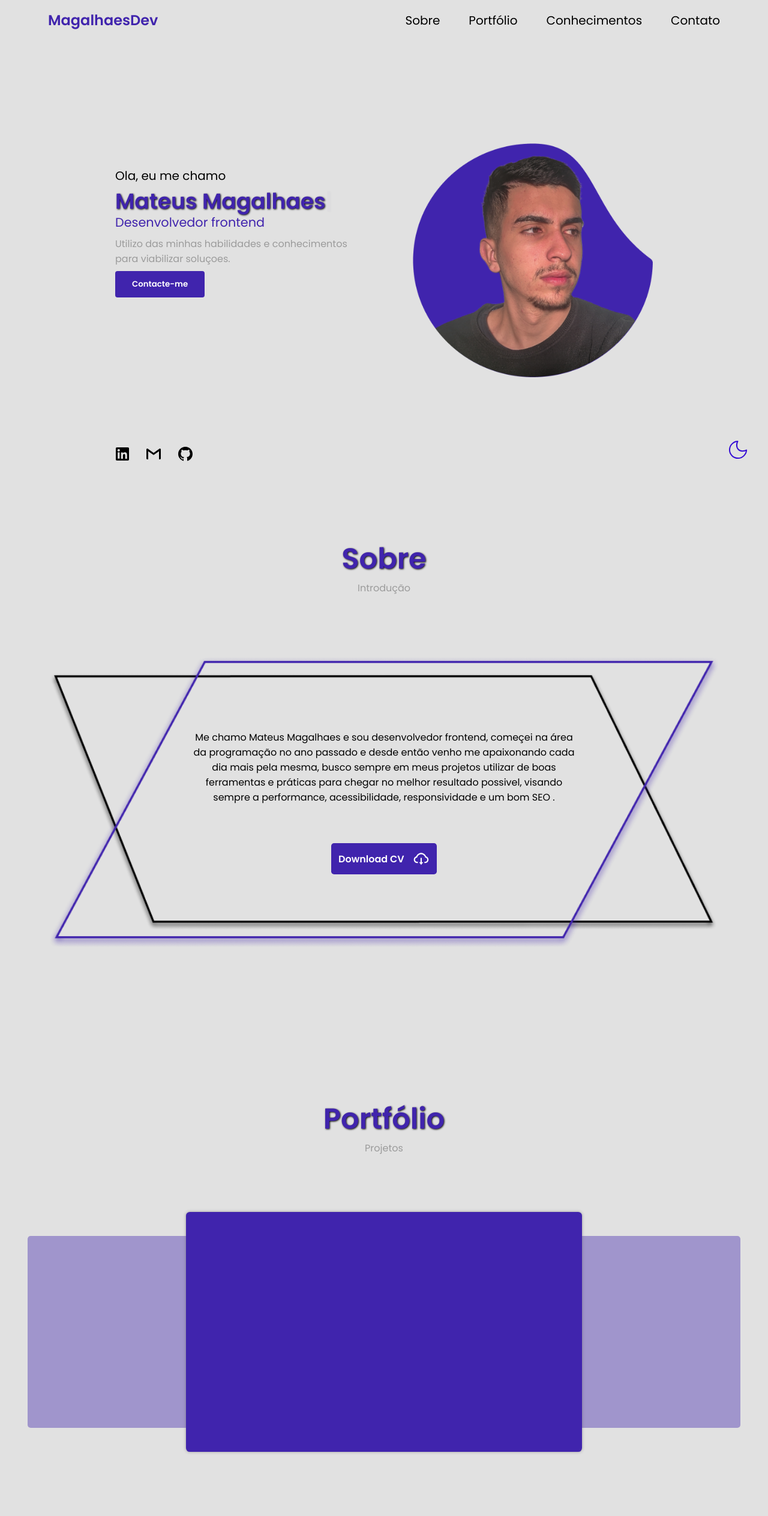
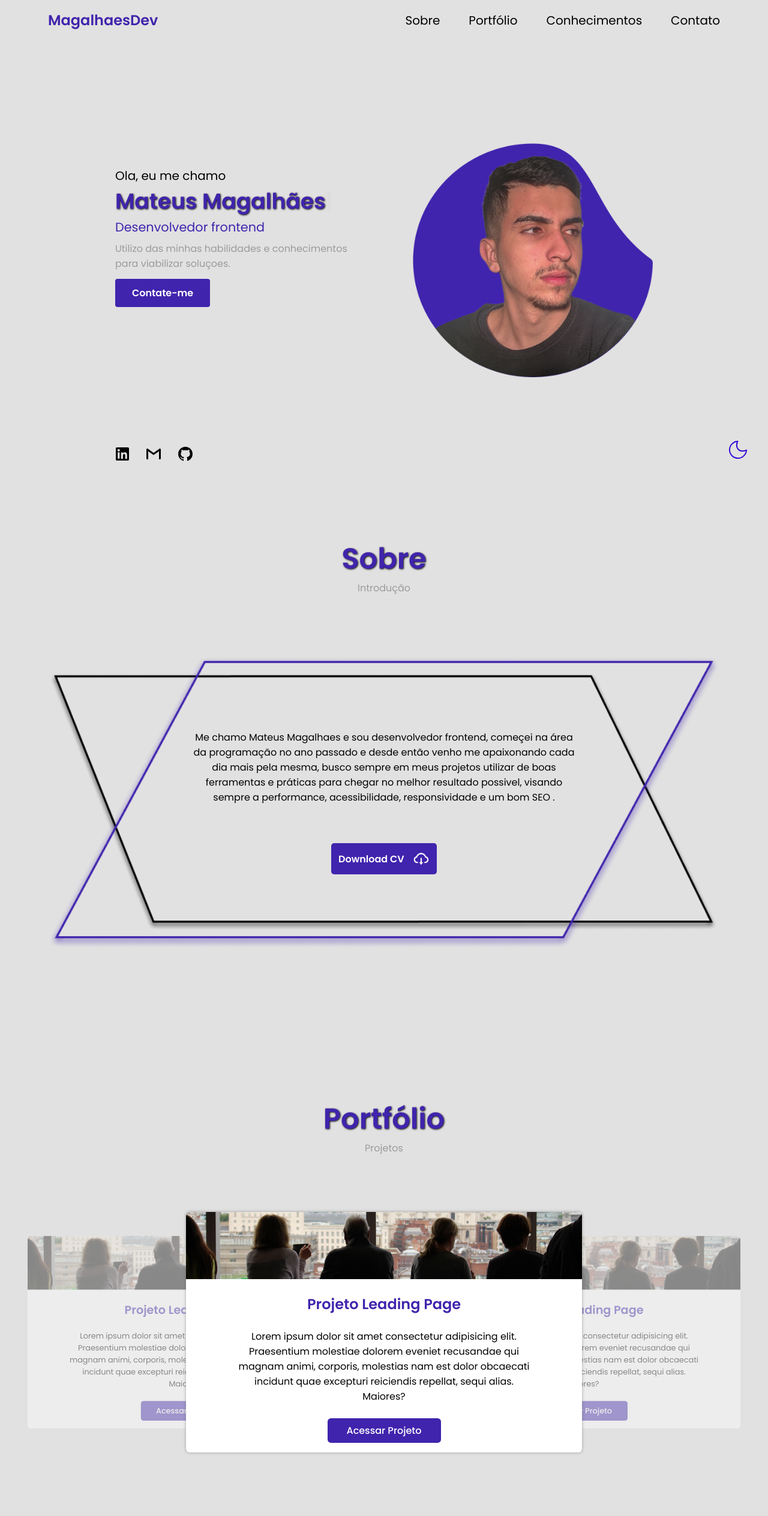
Before and after one commit to MagalhaesDev/Portfolio, a plain HTML site: page index.html in a window 1280 px wide. Shown: the top 2528 px of the page at 60% size. Drawn offline with nearby package versions, Linux system fonts and the light colour scheme.

Commit message:
alteration portfolio

```diff
--- a/index.html
+++ b/index.html
@@ -17,7 +17,7 @@
     <header>
       <nav>
         <div class="logo">
-          <strong>MagalhaesDev</strong>
+          <h1>MagalhaesDev</h1>
         </div>
         <div class="navegation">
           <ul>
@@ -55,13 +55,13 @@
         <div class="presentation">
           <div class="message-introduction">
             <p>Ola, eu me chamo</p>
-            <h1><span class="type"></span></h1>
-            <strong>Desenvolvedor frontend</strong>
+            <strong><span class="type"></span></strong>
+            <h2>Desenvolvedor frontend</h2>
             <small
               >Utilizo das minhas habilidades e conhecimentos para viabilizar
               soluçoes.</small
             >
-            <button><a href="#contact">Contacte-me</a></button>
+            <a href="#contact">Contate-me</a>
           </div>
           <div class="social-media">
             <a
@@ -159,13 +159,55 @@
             <input type="radio" name="slider" id="item-3" />
             <div class="cards">
               <label for="item-1" class="card" id="song-1">
-                <div class="content"></div>
+                <div class="content">
+                  <div class="img-card">
+                    <img src="assets/teste.jpg" alt="teste" />
+                  </div>
+                  <h1 class="title-card">Projeto Leading Page</h1>
+                  <div class="description-card">
+                    Lorem ipsum dolor sit amet consectetur adipisicing elit.
+                    Praesentium molestiae dolorem eveniet recusandae qui magnam
+                    animi, corporis, molestias nam est dolor obcaecati incidunt
+                    quae excepturi reiciendis repellat, sequi alias. Maiores?
+                  </div>
+                  <div class="button-card">
+                    <a href="#">Acessar Projeto</a>
+                  </div>
+                </div>
               </label>
               <label for="item-2" class="card" id="song-2">
-                <div class="content"></div>
+                <div class="content">
+                  <div class="img-card">
+                    <img src="assets/teste.jpg" alt="teste" />
+                  </div>
+                  <h1 class="title-card">Projeto Leading Page</h1>
+                  <div class="description-card">
+                    Lorem ipsum dolor sit amet consectetur adipisicing elit.
+                    Praesentium molestiae dolorem eveniet recusandae qui magnam
+                    animi, corporis, molestias nam est dolor obcaecati incidunt
+                    quae excepturi reiciendis repellat, sequi alias. Maiores?
+                  </div>
+                  <div class="button-card">
+                    <a href="#">Acessar Projeto</a>
+                  </div>
+                </div>
               </label>
               <label for="item-3" class="card" id="song-3">
-                <div class="content"></div>
+                <div class="content">
+                  <div class="img-card">
+                    <img src="assets/teste.jpg" alt="teste" />
+                  </div>
+                  <h1 class="title-card">Projeto Leading Page</h1>
+                  <div class="description-card">
+                    Lorem ipsum dolor sit amet consectetur adipisicing elit.
+                    Praesentium molestiae dolorem eveniet recusandae qui magnam
+                    animi, corporis, molestias nam est dolor obcaecati incidunt
+                    quae excepturi reiciendis repellat, sequi alias. Maiores?
+                  </div>
+                  <div class="button-card">
+                    <a href="#">Acessar Projeto</a>
+                  </div>
+                </div>
               </label>
             </div>
           </div>
@@ -279,8 +321,8 @@
                 />
                 <textarea
                   maxlength="531"
-                  name=""
-                  id=""
+                  name="message"
+                  id="message"
                   cols="30"
                   rows="10"
                   placeholder="Mensagem"
--- a/script.js
+++ b/script.js
@@ -101,6 +101,6 @@ ScrollReveal().reveal(
 // TypedJS
 
 let typed = new Typed(".type", {
-  strings: ["Mateus Magalhaes"],
+  strings: ["Mateus Magalhães"],
   typeSpeed: 150,
 });
--- a/style.css
+++ b/style.css
@@ -9,6 +9,7 @@
 :root {
   --background: #e1e1e1;
   --primary-color: #4024ad;
+  --button-hover: #2b1879;
   --black: #000000;
   --white: #ffffff;
   --gray: #d9d9d9;
@@ -87,7 +88,7 @@ header nav {
   align-items: center;
 }
 
-header nav .logo strong {
+header nav .logo h1 {
   font-size: 1.5rem;
   color: var(--primary-color);
 }
@@ -150,14 +151,14 @@ header nav .navegation ul li a:hover::after {
   font-size: 1.25rem;
 }
 
-.header .presentation .message-introduction h1 {
+.header .presentation .message-introduction strong {
   font-size: 2.25rem;
   color: var(--primary-color);
   text-shadow: #000000 1px 1px 3px;
   margin-bottom: -0.5rem;
 }
 
-.header .presentation .message-introduction strong {
+.header .presentation .message-introduction h2 {
   font-size: 1.3rem;
   font-weight: 400;
   color: var(--primary-color);
@@ -168,9 +169,10 @@ header nav .navegation ul li a:hover::after {
   padding: 0.5rem 0rem;
   color: var(--small-text);
   font-size: 1rem;
+  margin-bottom: 1rem;
 }
 
-.header .presentation .message-introduction button {
+.header .presentation .message-introduction a {
   padding: 0.75rem 1.75rem;
   font-weight: 600;
   border: none;
@@ -180,12 +182,12 @@ header nav .navegation ul li a:hover::after {
   transition: background 500ms;
 }
 
-.header .presentation .message-introduction button a {
+.header .presentation .message-introduction a {
   color: white;
 }
 
-.header .presentation .message-introduction button:hover {
-  background-color: #1f1255;
+.header .presentation .message-introduction a:hover {
+  background-color: var(--button-hover);
 }
 
 .header .presentation .social-media {
@@ -270,6 +272,7 @@ main section .img-about {
   position: absolute;
   top: 50%;
   left: 50%;
+  z-index: -1;
   transform: translate(-50%, -50%);
 }
 
@@ -277,7 +280,7 @@ main section .about .button-download a {
   background-color: var(--primary-color);
   border: none;
   border-radius: 0.3rem;
-  color: white;
+  color: #ffff;
   display: flex;
   align-items: center;
   justify-content: space-between;
@@ -286,6 +289,11 @@ main section .about .button-download a {
   font-weight: 600;
   padding: 0 0.75rem;
   cursor: pointer;
+  transition: background 0.5s;
+}
+
+main section .about .button-download a:hover {
+  background-color: var(--button-hover);
 }
 
 /* ============= PORTFOLIO ============= */
@@ -309,7 +317,7 @@ section .introduction p {
   display: flex;
   align-items: center;
   justify-content: center;
-  padding: 30px 10px;
+  padding: 1.875rem 0.625rem;
   transition: background 0.4s ease-in;
   margin-top: 4rem;
 }
@@ -342,10 +350,46 @@ input[type="radio"] {
 }
 
 .content {
+  background-color: white;
+  border-radius: 0.4rem;
+  display: flex;
+  flex-direction: column;
+  align-items: center;
+  gap: 1.5rem;
+}
+
+.content .title-card {
+  color: var(--primary-color);
+}
+
+.content .img-card,
+.content .img-card img {
+  width: 100%;
+  height: 7rem;
+  object-fit: cover;
+  border-radius: 0.4rem 0.4rem 0 0;
+}
+
+.content .description-card {
+  text-align: center;
+  padding: 0rem 5rem;
+}
+
+.content .button-card {
   background-color: var(--primary-color);
-  height: 25rem;
-  border-radius: 0.4rem;
-  padding: 1rem 2rem;
+  padding: 0.5rem 2rem;
+  border-radius: 0.35rem;
+  transition: background 0.5s;
+  margin-bottom: 1rem;
+}
+
+.content .button-card:hover {
+  background-color: var(--button-hover);
+}
+
+.content .button-card a {
+  color: #ffff;
+  font-weight: 500;
 }
 
 #item-1:checked ~ .cards #song-3,
@@ -431,8 +475,8 @@ main .section-three .container-techs .item {
 
 main .section-three .container-techs .item img,
 main .section-three .container-techs .item .img-item {
-  width: 57px;
-  height: 57px;
+  width: 3.5625rem;
+  height: 3.5625rem;
 }
 
 /* ============= CONTACT ============= */
@@ -490,7 +534,7 @@ main .section-four .contact .form-contact form button:hover {
 }
 
 main .section-four .contact .contact-phone .item img {
-  width: 40px;
+  width: 2.5rem;
 }
 
 main .section-four .contact .contact-phone .item {
@@ -501,7 +545,7 @@ main .section-four .contact .contact-phone .item {
 }
 
 main .section-four .contact .contact-phone .item div {
-  height: 40px;
+  height: 2.5rem;
   padding-left: 1rem;
 }
 
@@ -567,6 +611,10 @@ body.thema-dark footer {
 }
 
 @media (max-width: 1103px) {
+  html {
+    font-size: 87.5%;
+  }
+
   header nav .menu {
     display: block;
   }
@@ -646,7 +694,25 @@ body.thema-dark footer {
   }
 }
 
+@media (max-width: 700px) {
+  .content {
+    font-size: 0.75rem;
+  }
+
+  .content .description-card {
+    padding: 0.25rem;
+  }
+}
+
 @media (max-width: 360px) {
+  .content {
+    font-size: 0.5rem;
+  }
+
+  .content .description-card {
+    padding: 0;
+  }
+
   .header .presentation .message-introduction h1 {
     font-size: 1.75rem;
   }
@@ -675,6 +741,9 @@ body.thema-dark footer {
   }
 
   main .section-four .contact .contact-phone .item img {
-    width: 30px;
+    width: 1.875rem;
   }
 }
+
+@media (max-width: 768px) {
+}
```
Also changed, not shown: assets/teste.jpg (added).
